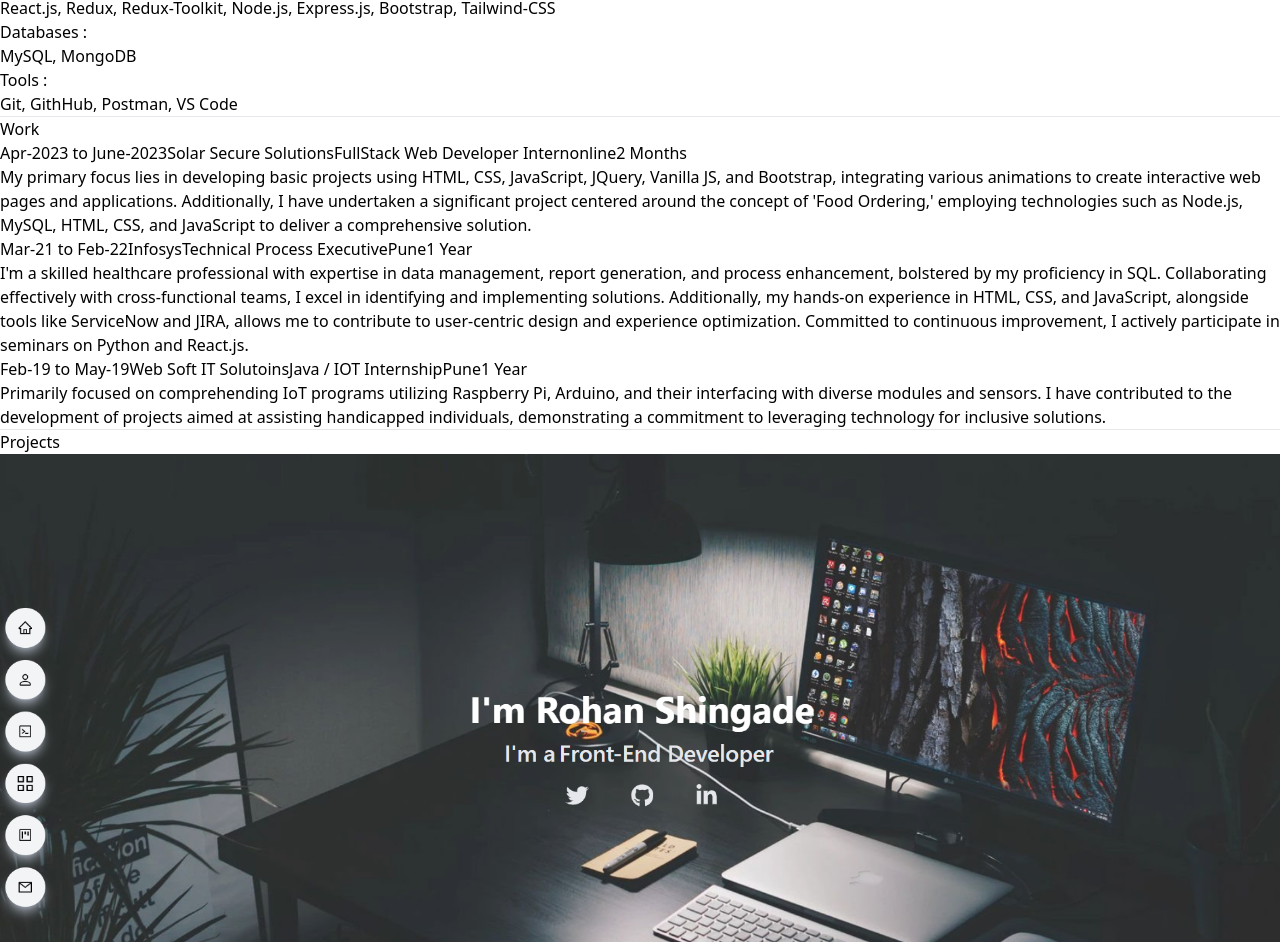
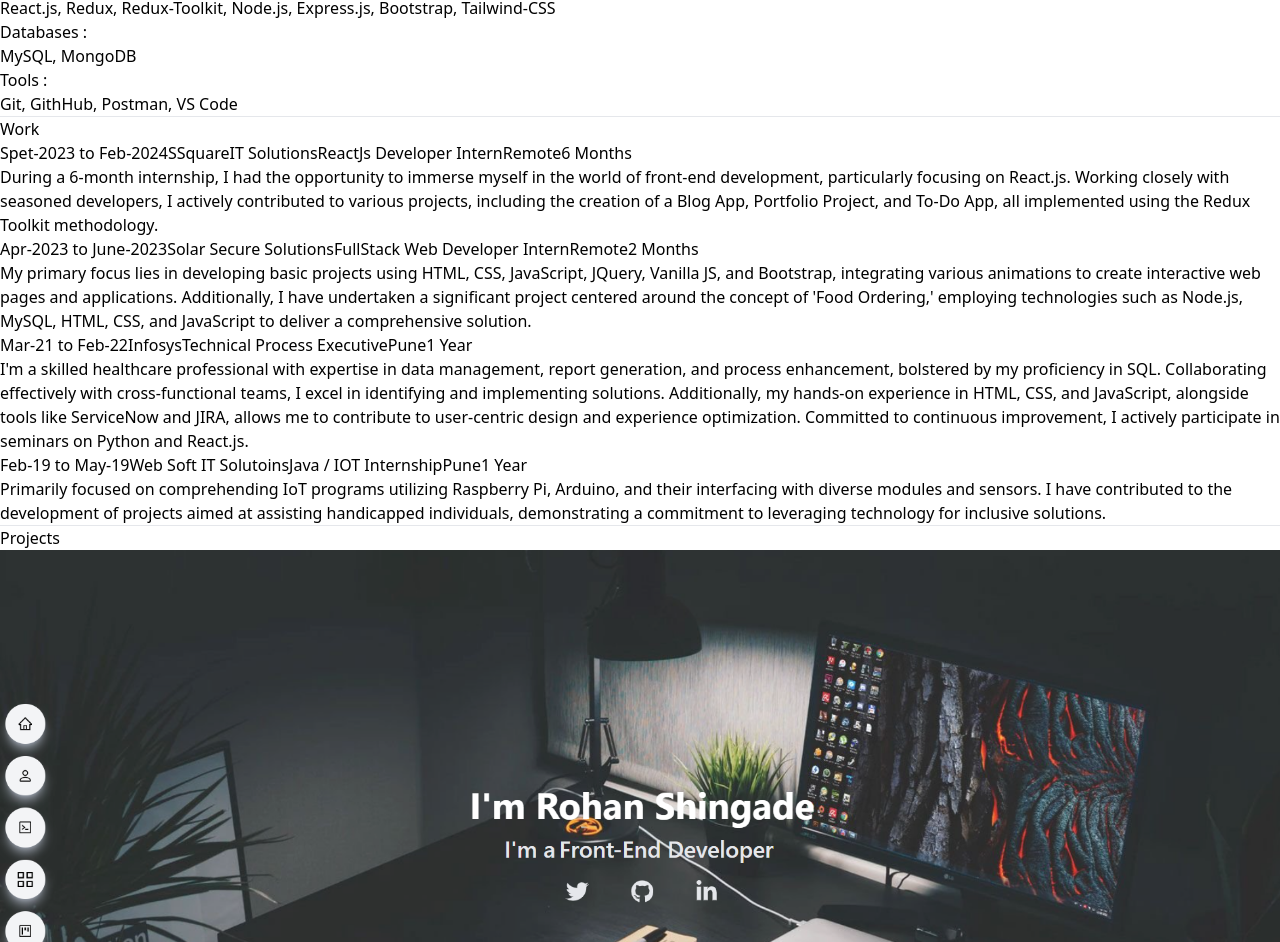
Before and after one commit to Rohhaannn/react-portfolio, a React (Vite) app in the folder portfolio/: page / in a window 1280 px wide. Shown: the part 2416-3358 px from the top of the page. Built offline with nearby package versions, Linux system fonts and the light colour scheme.

Commit message:
React Internship exp added

```diff
--- a/portfolio/src/components/Work.jsx
+++ b/portfolio/src/components/Work.jsx
@@ -3,10 +3,19 @@ import WorkItem from './WorkItem';
 
 const data = [
   {
+    year: "Spet-2023 to Feb-2024",
+    company: "SSquareIT Solutions",
+    role: "ReactJs Developer Intern",
+    location: "Remote",
+    duration: "6 Months",
+    details:
+      "During a 6-month internship, I had the opportunity to immerse myself in the world of front-end development, particularly focusing on React.js. Working closely with seasoned developers, I actively contributed to various projects, including the creation of a Blog App, Portfolio Project, and To-Do App, all implemented using the Redux Toolkit methodology.",
+  },
+  {
     year: "Apr-2023 to June-2023",
     company: "Solar Secure Solutions",
     role: "FullStack Web Developer Intern",
-    location: "online",
+    location: "Remote",
     duration: "2 Months",
     details:
       "My primary focus lies in developing basic projects using HTML, CSS, JavaScript, JQuery, Vanilla JS, and Bootstrap, integrating various animations to create interactive web pages and applications. Additionally, I have undertaken a significant project centered around the concept of 'Food Ordering,' employing technologies such as Node.js, MySQL, HTML, CSS, and JavaScript to deliver a comprehensive solution.",
```
